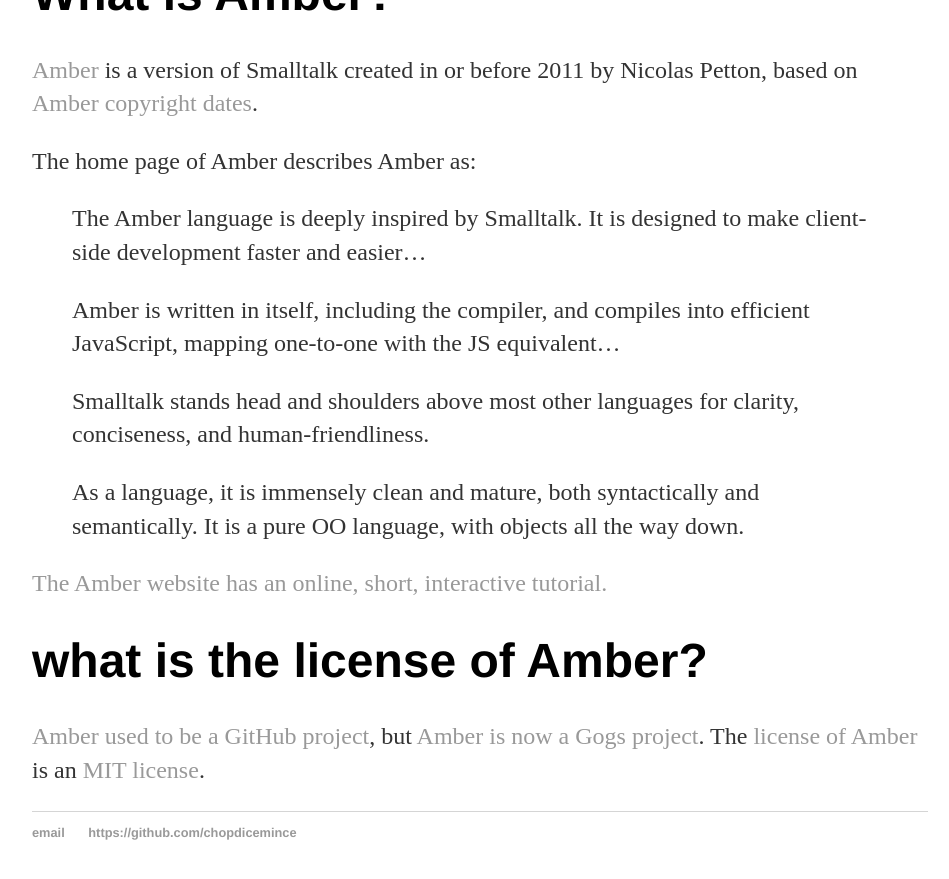
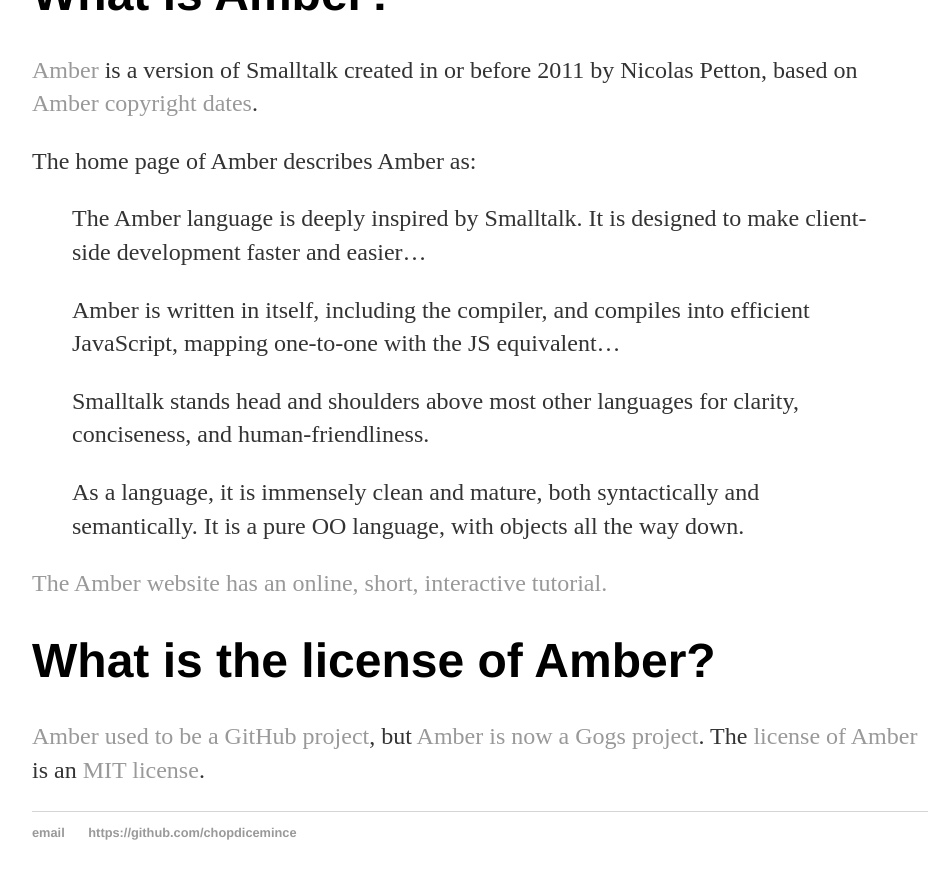
Before and after one commit to chopdicemince/chopdicemince.github.io, a Jekyll site: the page built from _posts/2018-07-31-smalltalk.md, in a window 1280 px wide and 900 px high, scrolled down 1513 px. Shown: the top 879 px of the window, without its empty margins (160-1109 px from the left). Built offline with Jekyll 4.4.1, drawn with Linux system fonts in a browser that asks for light colours.

```diff
--- a/_posts/2018-07-31-smalltalk.md
+++ b/_posts/2018-07-31-smalltalk.md
@@ -50,6 +50,6 @@ The home page of Amber describes Amber as:
 
 [The Amber website has an online, short, interactive tutorial.](https://amber-lang.net/learn.html)
 
-# what is the license of Amber?
+# What is the license of Amber?
 
 [Amber used to be a GitHub project](https://github.com/amber-smalltalk/amber), but [Amber is now a Gogs project](https://lolg.it/amber/amber). The [license of Amber](https://lolg.it/amber/amber/src/master/LICENSE) is an [MIT license](https://opensource.org/licenses/MIT).
```
